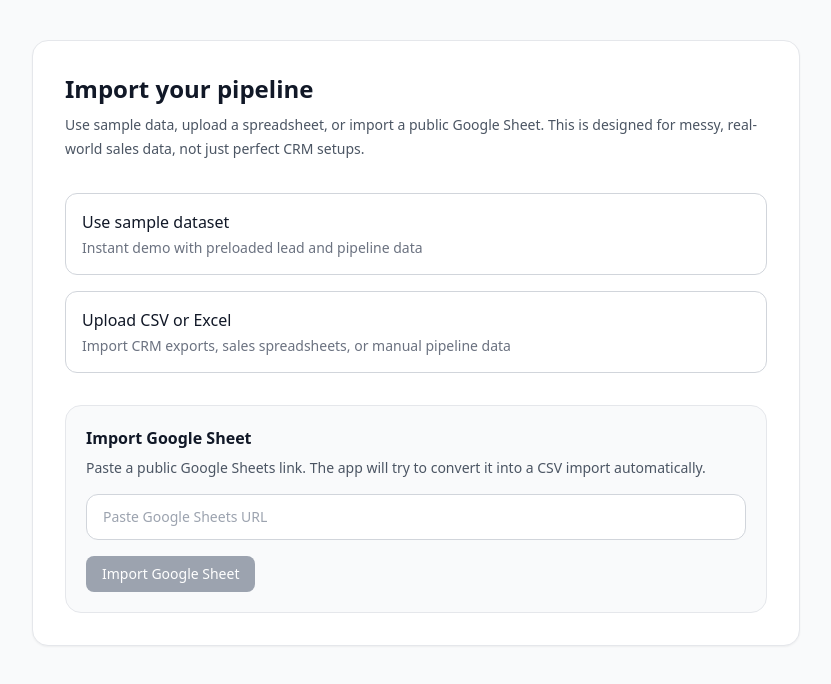
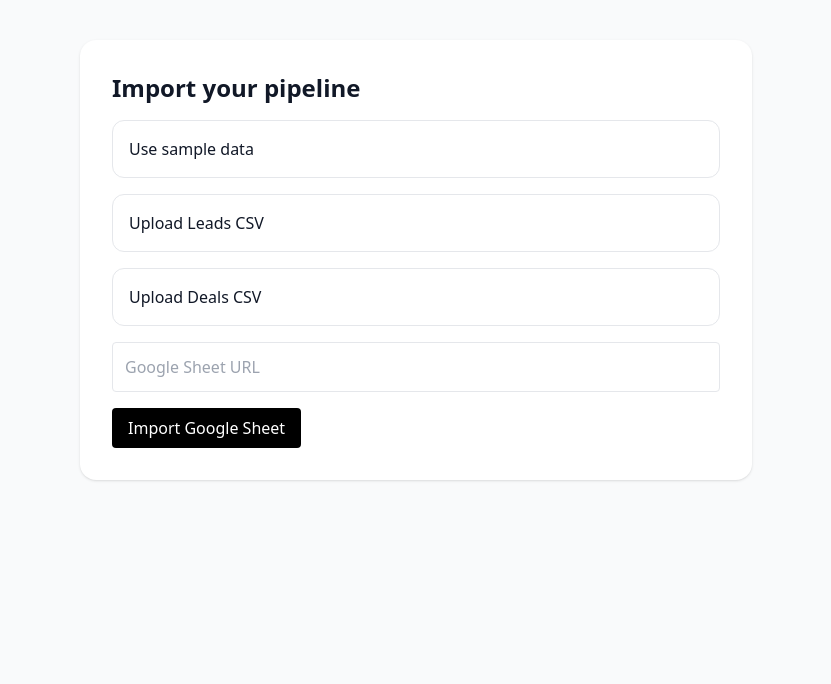
Before and after one commit to powerstephen/ai-sales-agent-mvp-new, a Next.js app: page /connect in a window 1280 px wide. Shown: the top 684 px of the page, without its empty margins (224-1055 px from the left). Built offline with nearby package versions, Linux system fonts and the light colour scheme.

Commit message:
Update page.tsx

```diff
--- a/app/connect/page.tsx
+++ b/app/connect/page.tsx
@@ -13,156 +13,123 @@ export default function ConnectPage() {
   const [sheetUrl, setSheetUrl] = useState("");
   const [error, setError] = useState("");
 
-  const saveLeadsAndGo = (normalizedLeads: unknown) => {
-    localStorage.setItem("uploadedLeads", JSON.stringify(normalizedLeads));
+  const saveLeads = (data: any) => {
+    localStorage.setItem("uploadedLeads", JSON.stringify(data));
     localStorage.setItem("dataMode", "uploaded");
-    router.push("/");
   };
 
-  const handleUseSample = async () => {
-    setError("");
+  const saveDeals = (data: any) => {
+    localStorage.setItem("uploadedDeals", JSON.stringify(data));
+  };
+
+  const handleUseSample = () => {
     setLoading(true);
 
     setTimeout(() => {
-      localStorage.setItem("uploadedLeads", JSON.stringify(leads));
-      localStorage.setItem("dataMode", "sample");
+      saveLeads(leads);
       router.push("/");
     }, 1200);
   };
 
-  const handleFileUpload = async (file: File) => {
-    try {
-      setError("");
+  const handleLeadsUpload = async (file: File) => {
     setLoading(true);
 
     const buffer = await file.arrayBuffer();
     const workbook = XLSX.read(buffer, { type: "array" });
-      const firstSheet = workbook.Sheets[workbook.SheetNames[0]];
-      const rows = XLSX.utils.sheet_to_json<Record<string, unknown>>(firstSheet, {
-        defval: "",
-      });
+    const sheet = workbook.Sheets[workbook.SheetNames[0]];
+    const rows = XLSX.utils.sheet_to_json(sheet);
 
     const normalized = normalizeImportedRows(rows);
-      saveLeadsAndGo(normalized);
-    } catch {
-      setLoading(false);
-      setError("Could not read that file. Please use CSV or Excel.");
-    }
+    saveLeads(normalized);
+    router.push("/");
   };
 
-  const handleGoogleSheetImport = async () => {
-    try {
-      setError("");
+  const handleDealsUpload = async (file: File) => {
+    const buffer = await file.arrayBuffer();
+    const workbook = XLSX.read(buffer, { type: "array" });
+    const sheet = workbook.Sheets[workbook.SheetNames[0]];
+    const rows = XLSX.utils.sheet_to_json(sheet);
+
+    saveDeals(rows);
+    alert("Deals uploaded successfully");
+  };
+
+  const handleGoogleSheet = async () => {
     setLoading(true);
 
     const csvUrl = googleSheetUrlToCsvUrl(sheetUrl);
-      const response = await fetch(csvUrl);
+    const res = await fetch(csvUrl);
+    const text = await res.text();
 
-      if (!response.ok) {
-        throw new Error("Failed to fetch sheet");
-      }
-
-      const csvText = await response.text();
-      const workbook = XLSX.read(csvText, { type: "string" });
-      const firstSheet = workbook.Sheets[workbook.SheetNames[0]];
-      const rows = XLSX.utils.sheet_to_json<Record<string, unknown>>(firstSheet, {
-        defval: "",
-      });
+    const workbook = XLSX.read(text, { type: "string" });
+    const sheet = workbook.Sheets[workbook.SheetNames[0]];
+    const rows = XLSX.utils.sheet_to_json(sheet);
 
     const normalized = normalizeImportedRows(rows);
-      saveLeadsAndGo(normalized);
-    } catch {
-      setLoading(false);
-      setError(
-        "Could not import that Google Sheet. Make sure it is shared publicly or published, and try again."
-      );
-    }
+    saveLeads(normalized);
+    router.push("/");
   };
 
   return (
-    <main className="min-h-screen bg-gray-50 px-6 py-10 md:px-10">
-      <div className="mx-auto max-w-3xl">
-        <div className="rounded-2xl border border-gray-200 bg-white p-8 shadow-sm">
-          <h1 className="text-2xl font-semibold text-gray-900">Import your pipeline</h1>
-          <p className="mt-2 text-sm leading-6 text-gray-600">
-            Use sample data, upload a spreadsheet, or import a public Google Sheet. This is designed for messy, real-world sales data, not just perfect CRM setups.
-          </p>
+    <main className="min-h-screen bg-gray-50 px-6 py-10">
+      <div className="max-w-2xl mx-auto bg-white p-8 rounded-2xl shadow">
+
+        <h1 className="text-2xl font-semibold mb-4">
+          Import your pipeline
+        </h1>
 
         {!loading && (
-            <>
-              <div className="mt-8 space-y-4">
+          <div className="space-y-4">
+
             <button
               onClick={handleUseSample}
-                  className="w-full rounded-xl border border-gray-300 px-4 py-4 text-left hover:bg-gray-50"
+              className="w-full border p-4 rounded-xl text-left"
             >
-                  <div className="font-medium text-gray-900">Use sample dataset</div>
-                  <div className="mt-1 text-sm text-gray-500">
-                    Instant demo with preloaded lead and pipeline data
-                  </div>
+              Use sample data
             </button>
 
-                <label className="block w-full cursor-pointer rounded-xl border border-gray-300 px-4 py-4 hover:bg-gray-50">
-                  <div className="font-medium text-gray-900">Upload CSV or Excel</div>
-                  <div className="mt-1 text-sm text-gray-500">
-                    Import CRM exports, sales spreadsheets, or manual pipeline data
-                  </div>
+            <label className="block border p-4 rounded-xl cursor-pointer">
+              Upload Leads CSV
               <input
                 type="file"
-                    accept=".csv,.xlsx,.xls"
                 className="hidden"
-                    onChange={(e) => {
-                      const file = e.target.files?.[0];
-                      if (file) handleFileUpload(file);
-                    }}
+                onChange={(e) =>
+                  e.target.files && handleLeadsUpload(e.target.files[0])
+                }
               />
             </label>
-              </div>
 
-              <div className="mt-8 rounded-2xl border border-gray-200 bg-gray-50 p-5">
-                <h2 className="text-base font-semibold text-gray-900">Import Google Sheet</h2>
-                <p className="mt-2 text-sm text-gray-600">
-                  Paste a public Google Sheets link. The app will try to convert it into a CSV import automatically.
-                </p>
+            <label className="block border p-4 rounded-xl cursor-pointer">
+              Upload Deals CSV
+              <input
+                type="file"
+                className="hidden"
+                onChange={(e) =>
+                  e.target.files && handleDealsUpload(e.target.files[0])
+                }
+              />
+            </label>
 
             <input
-                  type="text"
               value={sheetUrl}
               onChange={(e) => setSheetUrl(e.target.value)}
-                  placeholder="Paste Google Sheets URL"
-                  className="mt-4 w-full rounded-xl border border-gray-300 bg-white px-4 py-3 text-sm outline-none focus:border-gray-500"
+              placeholder="Google Sheet URL"
+              className="w-full border p-3 rounded"
             />
 
             <button
-                  onClick={handleGoogleSheetImport}
-                  disabled={!sheetUrl}
-                  className="mt-4 rounded-lg bg-black px-4 py-2 text-sm text-white disabled:cursor-not-allowed disabled:bg-gray-400"
+              onClick={handleGoogleSheet}
+              className="bg-black text-white px-4 py-2 rounded"
             >
               Import Google Sheet
             </button>
-              </div>
-            </>
-          )}
 
-          {loading && (
-            <div className="mt-8 rounded-2xl border border-gray-200 bg-gray-50 p-6 text-center">
-              <h2 className="text-lg font-semibold text-gray-900">Analyzing your data</h2>
-              <p className="mt-2 text-sm text-gray-600">
-                Building ICP, scoring leads, and identifying missed pipeline...
-              </p>
-
-              <div className="mt-6 space-y-3">
-                <div className="h-2 animate-pulse rounded bg-gray-200" />
-                <div className="mx-auto h-2 w-3/4 animate-pulse rounded bg-gray-200" />
-              </div>
           </div>
         )}
 
-          {error && (
-            <div className="mt-6 rounded-xl border border-red-200 bg-red-50 px-4 py-3 text-sm text-red-700">
-              {error}
-            </div>
-          )}
-        </div>
+        {loading && <p>Analyzing data...</p>}
+
+        {error && <p className="text-red-500">{error}</p>}
       </div>
     </main>
   );
```
Lines whose indentation alone changed are shown as unchanged.
